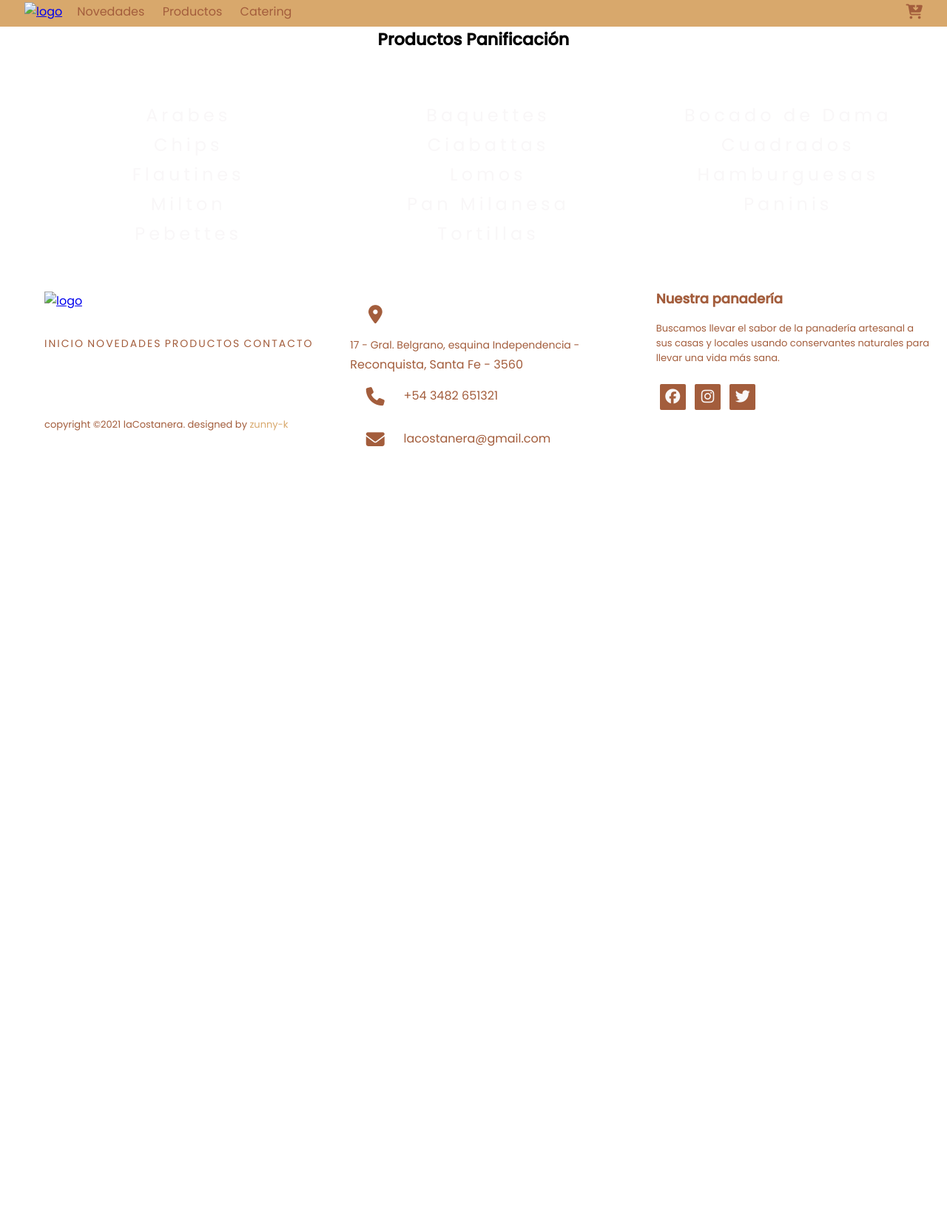
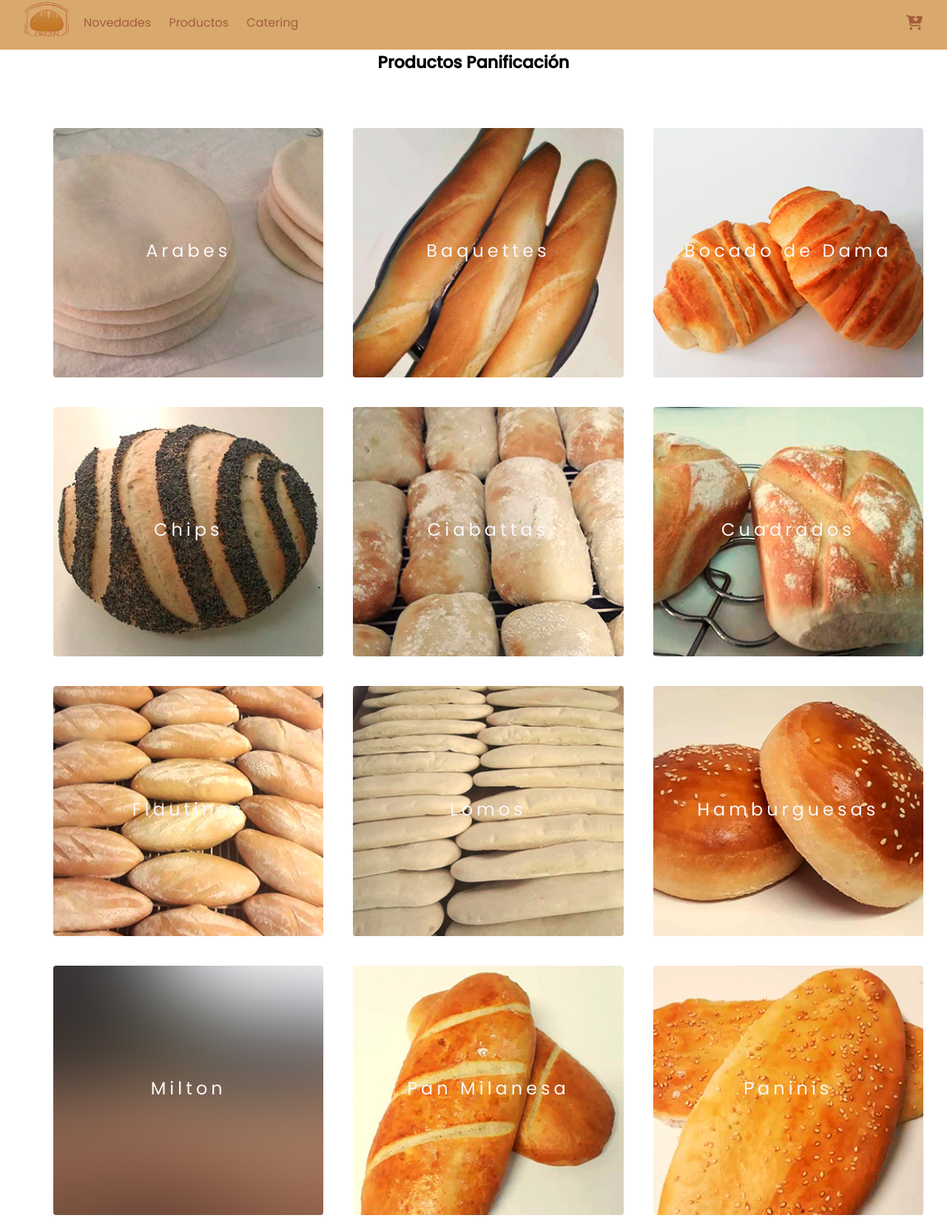
Before and after one commit to Kathya-Z/laCostanera, a plain HTML site: page productos.html in a window 1280 px wide. Shown: the part 5-1651 px from the top of the page at 74% size. Before the commit the page ends 800 px from the top, so only its background shows below. Drawn offline with nearby package versions, Linux system fonts and the light colour scheme; files that its build step writes are made by us from their sources; the site is published under a folder, as on GitHub Pages, so addresses that start at the root find nothing.

Commit message:
Please please work

```diff
--- a/checkOut.html
+++ b/checkOut.html
@@ -21,7 +21,7 @@
                 <div class="logo-container">
                     <a href="/index.html"
                         ><img
-                            src="/assets/img/picLogo.png"
+                            src="assets/img/picLogo.png"
                             alt="logo"
                             width="60px"
                     /></a>
@@ -270,7 +270,7 @@
                 <div class="logo-container">
                     <a class="logo-text" href="/index.html">
                         <img
-                        src="/assets/img/picLogo.png"
+                        src="assets/img/picLogo.png"
                         alt="logo"
                         class="logo-img"
                         width="120px"
@@ -326,6 +326,6 @@
             </div>
         </footer>
 
-        <script src="/assets/js/app.js"></script>
+        <script src="assets/js/app.js"></script>
     </body>
 </html>
--- a/productos.html
+++ b/productos.html
@@ -21,7 +21,7 @@
                 <div class="logo-container">
                     <a href="/index.html"
                         ><img
-                            src="/assets/img/picLogo.png"
+                            src="assets/img/picLogo.png"
                             alt="logo"
                             width="60px"
                     /></a>
@@ -70,7 +70,7 @@
 
                 <article>
                     <span class="image"
-                        ><img src="/assets/img/pic01.jpg" alt=""
+                        ><img src="assets/img/pic01.jpg" alt=""
                     /></span>
                     <a href="shoppingBag.html">
                         <h2>Arabes</h2>
@@ -87,7 +87,7 @@
                 </article>
                 <article>
                     <span class="image"
-                        ><img src="/assets/img/pic02.jpg" alt=""
+                        ><img src="assets/img/pic02.jpg" alt=""
                     /></span>
                     <a href="shoppingBag.html">
                         <h2>Baquettes</h2>
@@ -104,7 +104,7 @@
                 </article>
                 <article>
                     <span class="image"
-                        ><img src="/assets/img/pic03.jpg" alt=""
+                        ><img src="assets/img/pic03.jpg" alt=""
                     /></span>
                     <a href="shoppingBag.html">
                         <h2>Bocado de Dama</h2>
@@ -121,7 +121,7 @@
                 </article>
                 <article>
                     <span class="image"
-                        ><img src="/assets/img/pic04.jpg" alt=""
+                        ><img src="assets/img/pic04.jpg" alt=""
                     /></span>
                     <a href="shoppingBag.html">
                         <h2>Chips</h2>
@@ -138,7 +138,7 @@
                 </article>
                 <article>
                     <span class="image"
-                        ><img src="/assets/img/pic05.jpg" alt=""
+                        ><img src="assets/img/pic05.jpg" alt=""
                     /></span>
                     <a href="shoppingBag.html">
                         <h2>Ciabattas</h2>
@@ -155,7 +155,7 @@
                 </article>
                 <article>
                     <span class="image"
-                        ><img src="/assets/img/pic06.jpg" alt=""
+                        ><img src="assets/img/pic06.jpg" alt=""
                     /></span>
                     <a href="shoppingBag.html">
                         <h2>Cuadrados</h2>
@@ -172,7 +172,7 @@
                 </article>
                 <article>
                     <span class="image"
-                        ><img src="/assets/img/pic07.jpg" alt=""
+                        ><img src="assets/img/pic07.jpg" alt=""
                     /></span>
                     <a href="shoppingBag.html">
                         <h2>Flautines</h2>
@@ -189,7 +189,7 @@
                 </article>
                 <article>
                     <span class="image"
-                        ><img src="/assets/img/pic08.jpg" alt=""
+                        ><img src="assets/img/pic08.jpg" alt=""
                     /></span>
                     <a href="shoppingBag.html">
                         <h2>Lomos</h2>
@@ -206,7 +206,7 @@
                 </article>
                 <article>
                     <span class="image"
-                        ><img src="/assets/img/pic09.jpg" alt=""
+                        ><img src="assets/img/pic09.jpg" alt=""
                     /></span>
                     <a href="shoppingBag.html">
                         <h2>Hamburguesas</h2>
@@ -223,7 +223,7 @@
                 </article>
                 <article>
                     <span class="image"
-                        ><img src="/assets/img/pic10.jpg" alt=""
+                        ><img src="assets/img/pic10.jpg" alt=""
                     /></span>
                     <a href="shoppingBag.html">
                         <h2>Milton</h2>
@@ -240,7 +240,7 @@
                 </article>
                 <article>
                     <span class="image"
-                        ><img src="/assets/img/pic11.jpg" alt=""
+                        ><img src="assets/img/pic11.jpg" alt=""
                     /></span>
                     <a href="shoppingBag.html">
                         <h2>Pan Milanesa</h2>
@@ -257,7 +257,7 @@
                 </article>
                 <article>
                     <span class="image"
-                        ><img src="/assets/img/pic12.jpg" alt=""
+                        ><img src="assets/img/pic12.jpg" alt=""
                     /></span>
                     <a href="shoppingBag.html">
                         <h2>Paninis</h2>
@@ -274,7 +274,7 @@
                 </article>
                 <article>
                     <span class="image"
-                        ><img src="/assets/img/pic13.jpg" alt=""
+                        ><img src="assets/img/pic13.jpg" alt=""
                     /></span>
                     <a href="shoppingBag.html">
                         <h2>Pebettes</h2>
@@ -291,7 +291,7 @@
                 </article>
                 <article>
                     <span class="image"
-                        ><img src="/assets/img/pic14.jpg" alt=""
+                        ><img src="assets/img/pic14.jpg" alt=""
                     /></span>
                     <a href="shoppingBag.html">
                         <h2>Tortillas</h2>
@@ -318,7 +318,7 @@
                 <div class="logo-container">
                     <a class="logo-text" href="/index.html">
                         <img
-                        src="/assets/img/picLogo.png"
+                        src="assets/img/picLogo.png"
                         alt="logo"
                         class="logo-img"
                         width="120px"
@@ -374,6 +374,6 @@
             </div>
         </footer>
 
-        <script src="/assets/js/app.js"></script>
+        <script src="assets/js/app.js"></script>
     </body>
 </html>
```
Also changed, not shown: index.html (+11 -11 lines), masasDulces.html (+3 -3 lines), novedades.html (+3 -3 lines), shoppingBag.html (+1 -5 lines).
